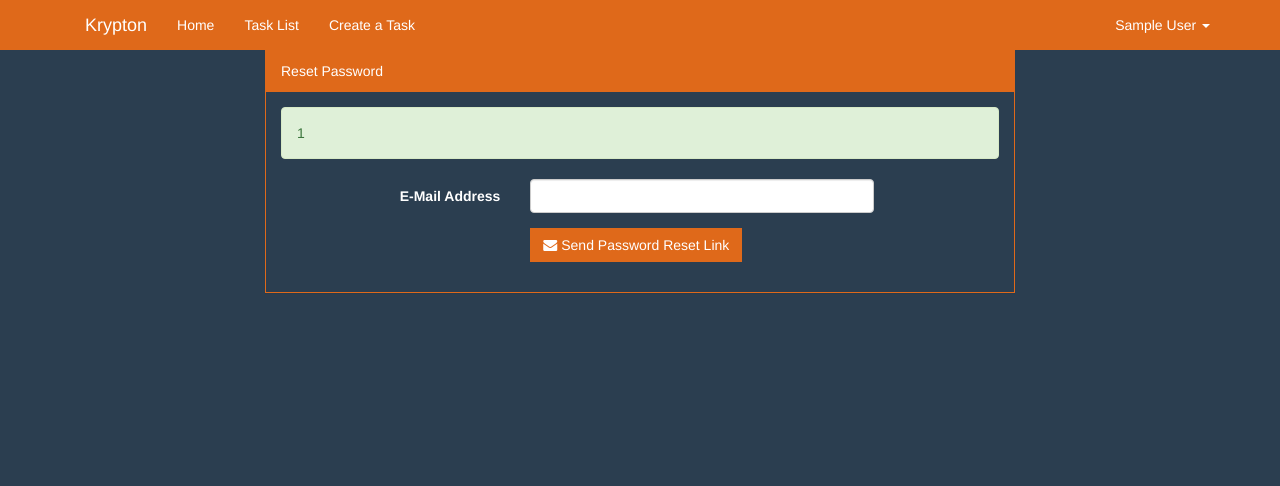
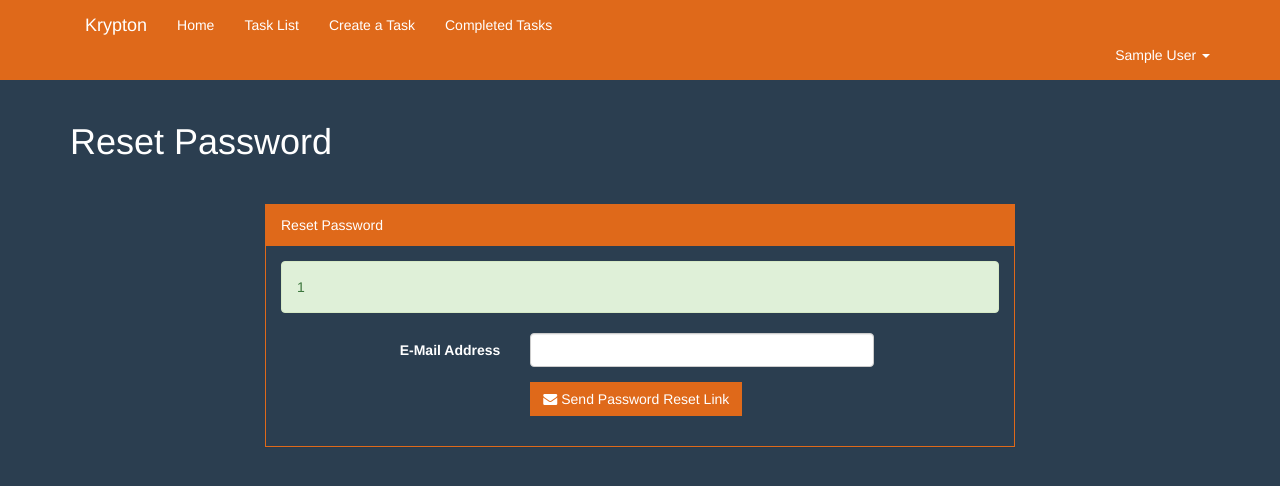
Before and after one commit to LordGreyMaul/krypton, a Laravel app: template resources/views/auth/passwords/email.blade.php in a window 1280 px wide. Shown: the top 486 px of the page. Run offline with Laravel 8, Linux system fonts and the light colour scheme; the template is opened without the code that fills it, so the values that code supplies are empty; the visitor is signed in with stand-in values (Sample User, id 1); settings files or empty folders that the repository lacks are supplied; some libraries are stand-ins or nearby versions.

Commit message:
changed a views

```diff
--- a/app/Http/routes.php
+++ b/app/Http/routes.php
@@ -20,3 +20,4 @@
 Route::get('/home', 'HomeController@index');
 
 Route::resource('tasks', 'TasksController');
+Route::get('tasks/completed' , 'TasksController@completed');
--- a/app/Tasks.php
+++ b/app/Tasks.php
@@ -36,4 +36,4 @@
     {
         return static::where(compact('id'))->first();
     }
-}
+   }
--- a/resources/views/auth/passwords/email.blade.php
+++ b/resources/views/auth/passwords/email.blade.php
@@ -3,6 +3,13 @@
 <!-- Main Content -->
 @section('content')
 <div class="container">
+<div class="row">
+    <div class="col-md-12">
+        <hr>
+        <h1>Reset Password</h1>
+        <hr>
+    </div>
+</div>
     <div class="row">
         <div class="col-md-8 col-md-offset-2">
             <div class="panel panel-default">
--- a/resources/views/layouts/app.blade.php
+++ b/resources/views/layouts/app.blade.php
@@ -39,6 +39,7 @@
                         @else
                         <li><a href="{{ url('/tasks')}}">Task List</a></li>
                         <li><a href="{{ url('/tasks/create')}}">Create a Task</a></li>
+                        <li><a href="{{ url('/tasks/completed')}}">Completed Tasks</li>
                         @endif
                     </ul>
                     <!-- Right Side Of Navbar -->
--- a/resources/views/tasks/partials/form.blade.php
+++ b/resources/views/tasks/partials/form.blade.php
@@ -22,7 +22,7 @@
 <div class="form-group">
     <label for="completed">Completed:</label>
     <select id="completed" name="completed" class="form-control">
-        <option value="High">Yes</option>
+        <option value="Yes">Yes</option>
         <option value="No">No</option>
     </select>
 </div>
```
Also changed, not shown: app/Http/Controllers/TasksController.php (+7 -0 lines), resources/views/auth/passwords/reset.blade.php (+7 -0 lines), resources/views/auth/register.blade.php (+7 -0 lines).
